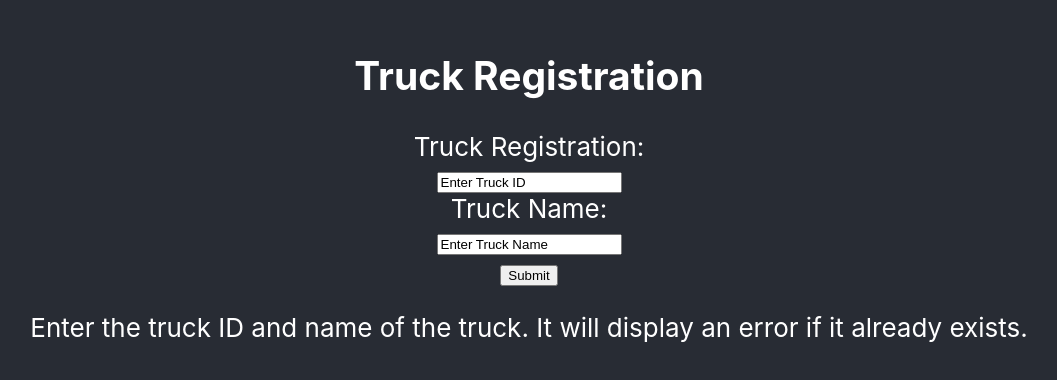
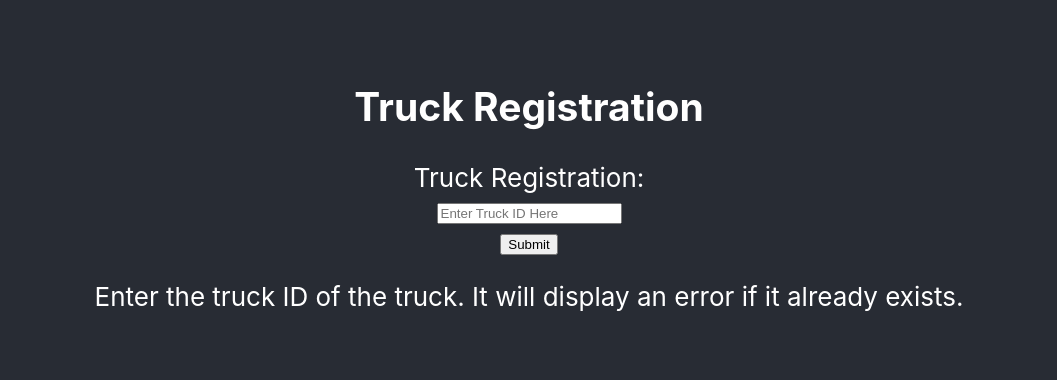
Before and after one commit to Chabs64/COP4710Project, a React (Create React App) app: page /TruckRegistration in a window 1280 px wide. Shown: the part 206-586 px from the top of the page, without its empty margins (111-1168 px from the left). Built offline with nearby package versions, Linux system fonts and the light colour scheme.

Commit message:
api for truckregistration working

```diff
--- a/src/pages/ContainerRegistration.js
+++ b/src/pages/ContainerRegistration.js
@@ -26,7 +26,7 @@ export default function ContainerRegistration() {
       });
 
       if (!response.ok) {
-        throw new Error('Error registering ship');
+        throw new Error('Error registering container');
       }
 
       // Handle success if needed
--- a/src/pages/PortEntry.js
+++ b/src/pages/PortEntry.js
@@ -20,7 +20,7 @@ export default function PortEntry() {
           });
 
           if (!response.ok) {
-            throw new Error('Error registering ship');
+            throw new Error('Error getting available berth');
           }
 
           // Handle success if needed
--- a/src/pages/TruckRegistration.js
+++ b/src/pages/TruckRegistration.js
@@ -1,31 +1,54 @@
+import React, { useState } from 'react';
+
 export default function TruckRegistration() {
+
+    const [TruckID, setTruckID] = useState('');
+
+      const handleSubmit = async (e) => {
+        e.preventDefault();
+
+        try {
+          const response = await fetch('http://localhost:4000/api/addtruck', {
+            method: 'POST',
+            headers: {
+              'Content-Type': 'application/json',
+            },
+            body: JSON.stringify({
+              trucksID: TruckID
+            }),
+          });
+
+          if (!response.ok) {
+            throw new Error('Error registering truck');
+          }
+
+          // Handle success if needed
+        } catch (error) {
+          // Handle error
+          console.error('Error:', error.message);
+        }
+      };
+
     return(
         <>
             <>
               <h2>Truck Registration</h2>
-              <form action="RegisterTruckAPI.js" method="GET" name="TruckRegistration">
+              <form onSubmit={handleSubmit}>
                 <label htmlFor="TruckID">Truck Registration:</label>
                 <br />
                 <input
                   type="text"
                   id="TruckID"
                   name="TruckID"
-                  defaultValue="Enter Truck ID"
-                />
-                <br />
-                <label htmlFor="TruckName">Truck Name:</label>
-                <br />
-                <input
-                  type="text"
-                  id="TruckName"
-                  name="TruckName"
-                  defaultValue="Enter Truck Name"
+                  value={TruckID}
+                  onChange={(e) => setTruckID(e.target.value)}
+                  placeholder="Enter Truck ID Here"
                 />
                 <br />
                 <input type="submit" defaultValue="Submit" />
               </form>
               <p>
-                Enter the truck ID and name of the truck. It will display an error if it
+                Enter the truck ID of the truck. It will display an error if it
                 already exists.
               </p>
             </>
```
Also changed, not shown: src/server.js (+16 -0 lines).
